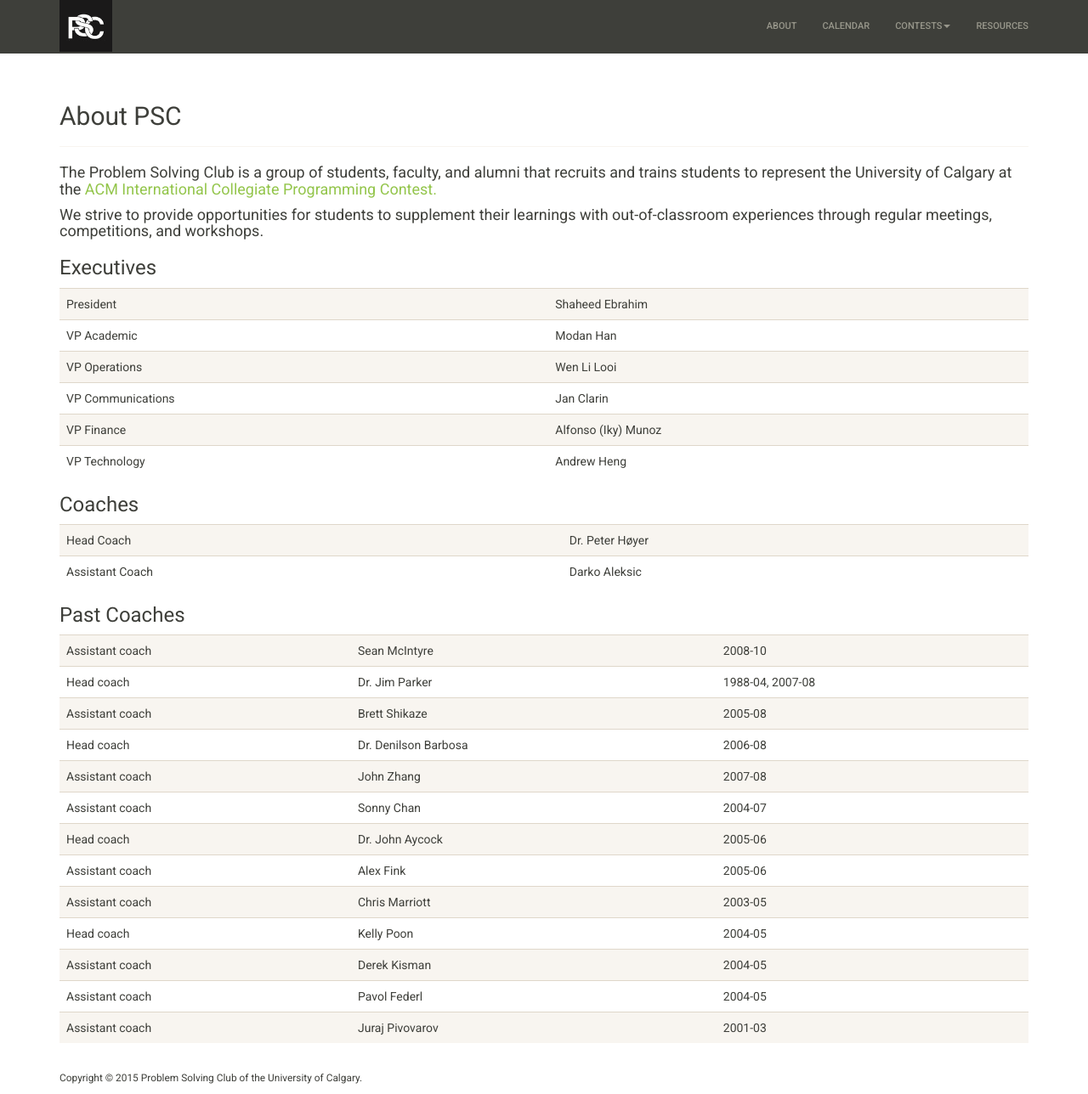
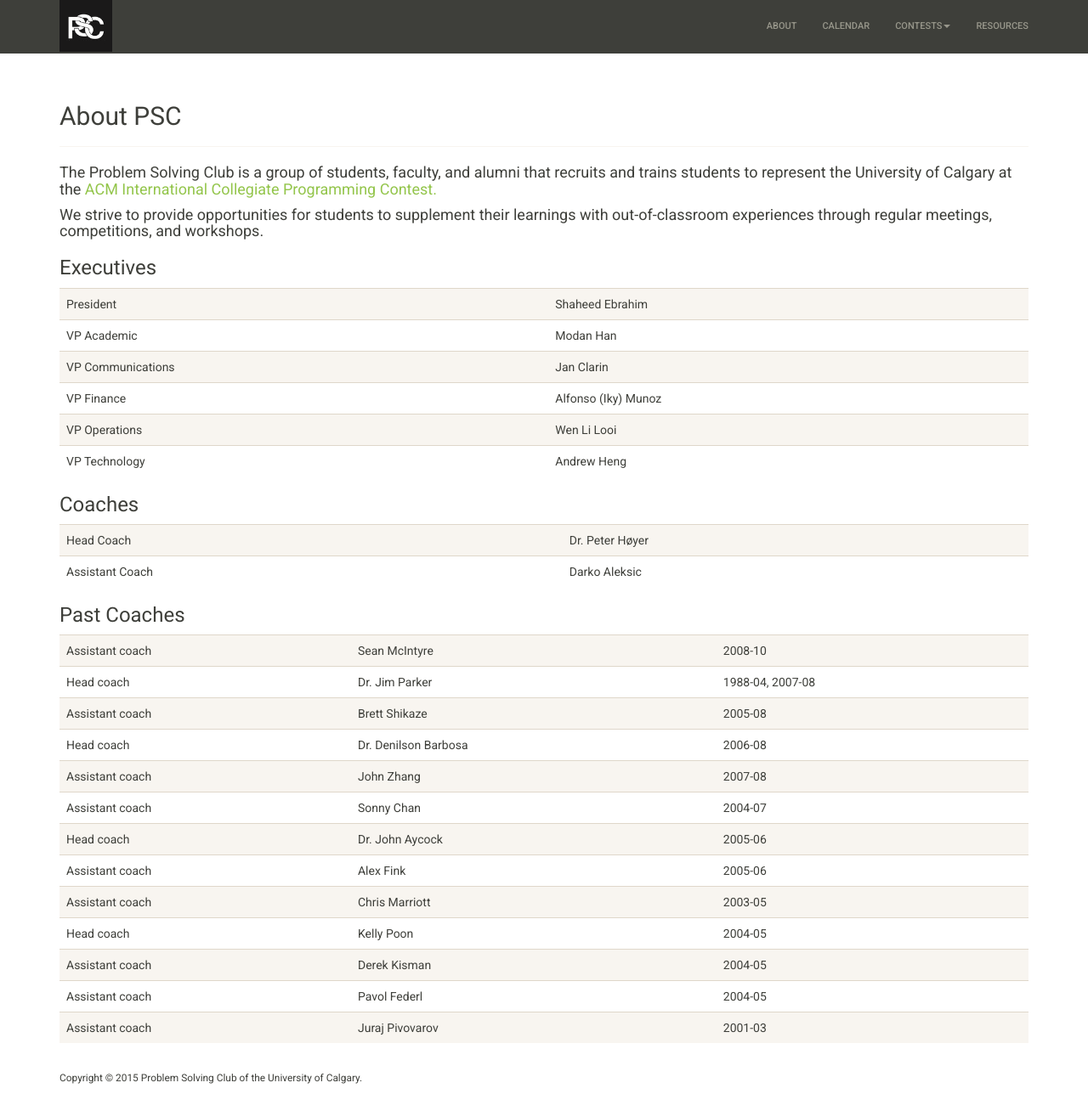
Before and after one commit to ProblemSolvingClub/psc-website, a Jekyll site: the page built from about/index.html, in a window 1280 px wide and 1288 px high. Shown: the whole window at 85% size. Built offline with Jekyll 4.4.1, drawn with Linux system fonts in a browser that asks for light colours; nearby versions of some CDN libraries; some of the changed lines change nothing that is shown.

Commit message:
Update index.html

```diff
--- a/about/index.html
+++ b/about/index.html
@@ -28,16 +28,16 @@ title: About
         <td> Modan Han </td>
       </tr>
       <tr>
-        <td> VP Operations </td>
-        <td> Wen Li Looi </td>
-      </tr>
-      <tr>
         <td> VP Communications </td>
         <td> Jan Clarin </td>
       </tr>
       <tr>
         <td> VP Finance </td>
         <td> Alfonso (Iky) Munoz </td>
+      </tr>
+      <tr>
+        <td> VP Operations </td>
+        <td> Wen Li Looi </td>
       </tr>
       <tr>
         <td> VP Technology </td>
```
